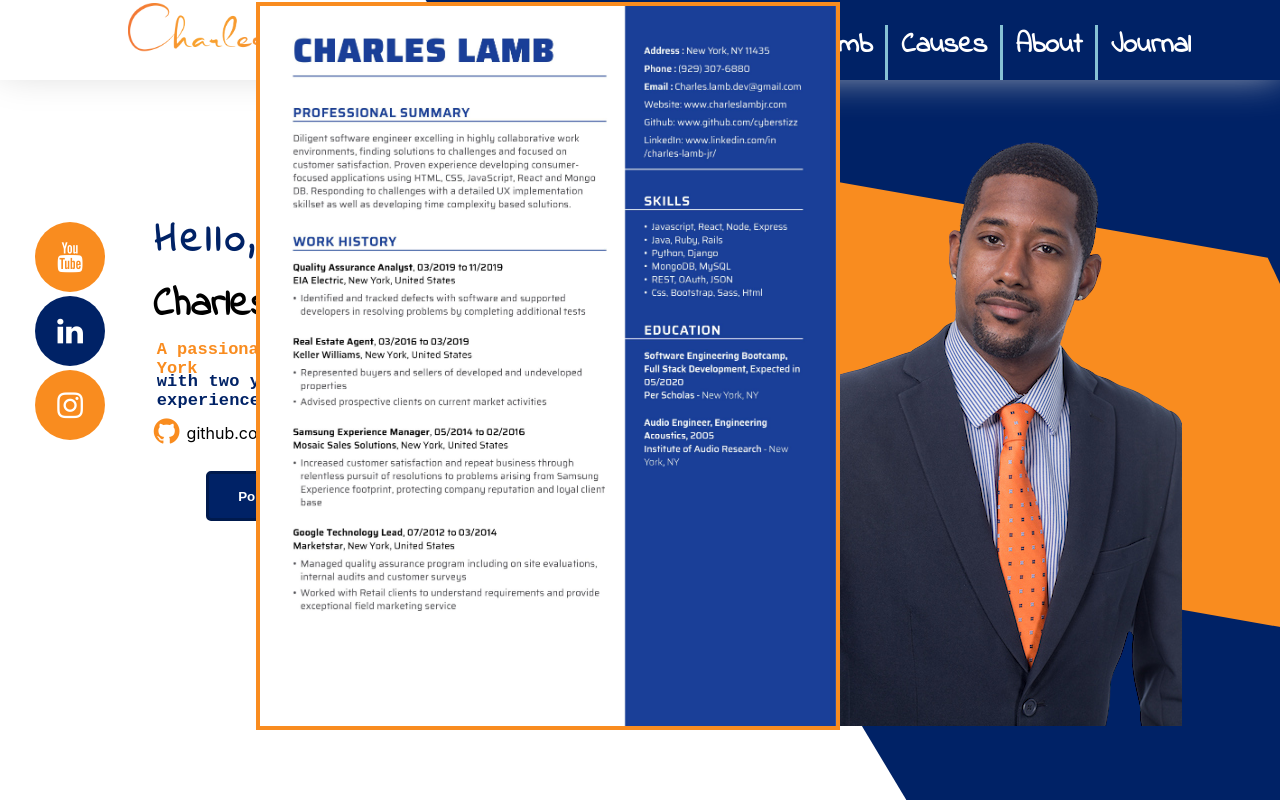
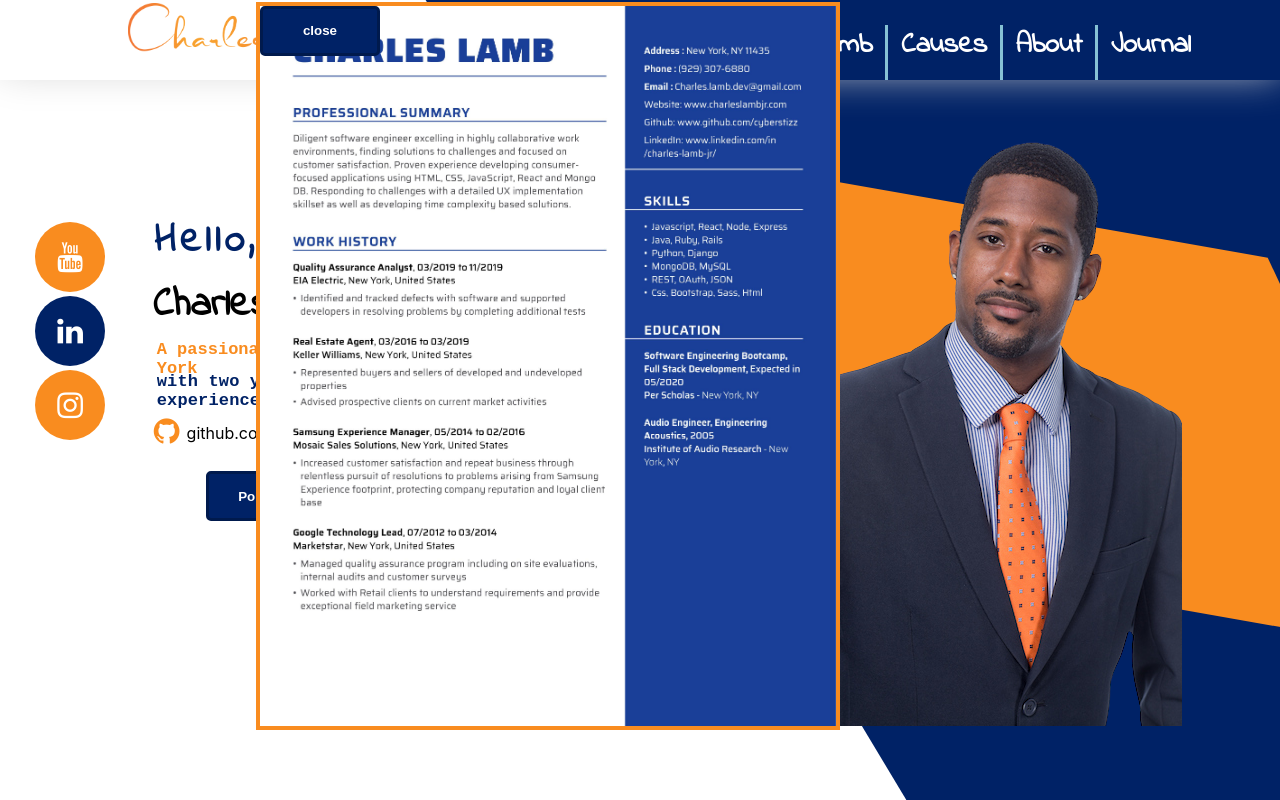
Before and after one commit to cyberstizz/charleslambjr, a React (Create React App) app: page / in a window 1280 px wide. Both pictures are taken after a click on the button "Resume". Shown: the top 800 px of the page. Built offline with nearby package versions, Linux system fonts and the light colour scheme.

Commit message:
created the resume close button but right now its in an awkward posiiton

```diff
--- a/src/App.css
+++ b/src/App.css
@@ -445,3 +445,13 @@
   left: 20vw;
   overflow: visible;
 }
+
+#ResumeCloseButton{
+  background-color: rgb(0, 34, 102);
+  color: white;
+  font-weight: bold;
+  border-radius: 5px;
+  width: 120px;
+  height: 50px;
+  border: solid rgb(0, 26, 77);
+}
--- a/src/App.js
+++ b/src/App.js
@@ -1,16 +1,13 @@
 import './App.css';
 
 function App() {
-  //   const resume = document.getElementById('resumeDiv')
-
-  // const resumePopup = resume.style.visibility == "visible" ? resume.style.visibility = "hidden" : resume.style.visibility = "visible"
 
   return (
 
 
     <div className="App">
      <div id="resumeDiv">
-     <div id="fullResume"></div>
+     <button id="ResumeCloseButton">close</button>
       </div>
 
       <div className="transparent-background"></div>
```
